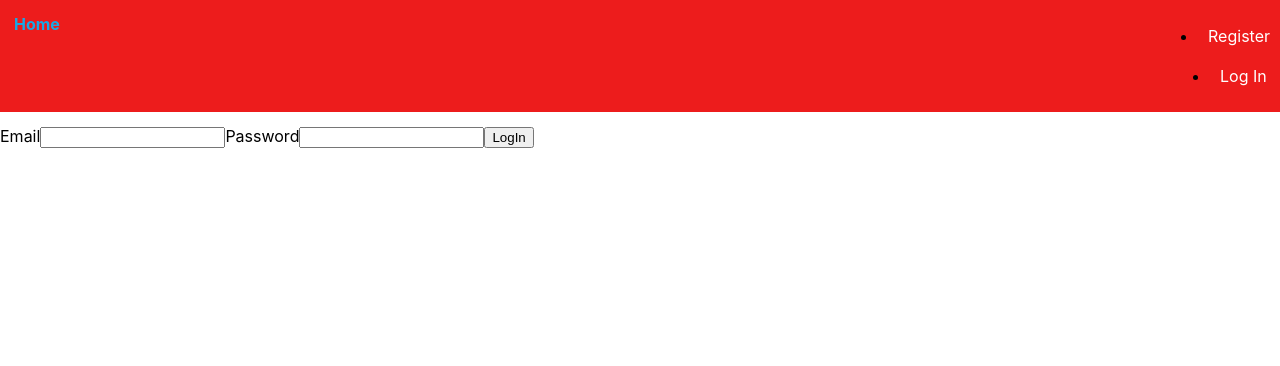
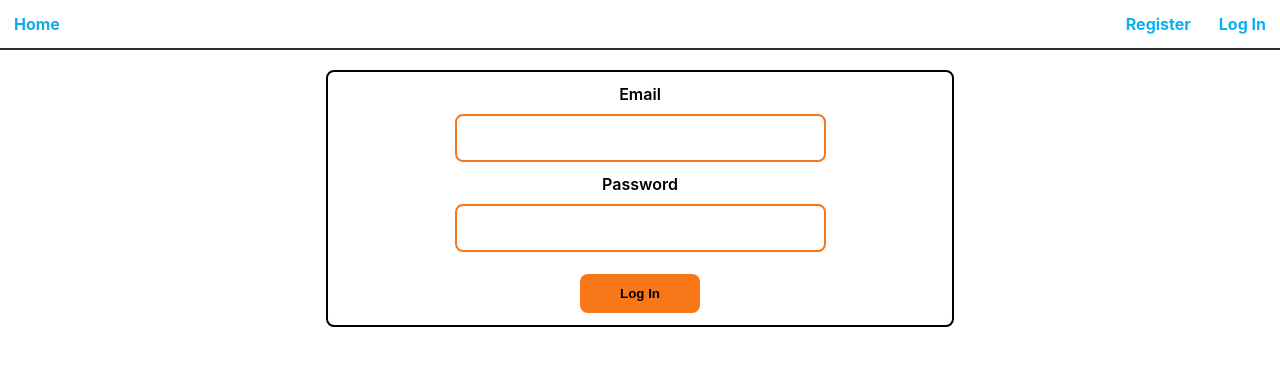
Before and after one commit to Evgeniy-D-2022/goit-react-hw-08-phonebook, a React (Create React App) app: page /goit-react-hw-08-phonebook/login in a window 1280 px wide. Shown: the top 366 px of the page. Built offline with nearby package versions, Linux system fonts and the light colour scheme.

Commit message:
add styles

```diff
--- a/src/components/AppBar/AppBar.module.css
+++ b/src/components/AppBar/AppBar.module.css
@@ -1,11 +1,7 @@
-.container {
-    width: 1200px;
-    padding: 0 32px;
-
-  }
   .header {
     display: flex;
     justify-content: space-between;
-    background-color: #ed1c1c;
-    margin-bottom: 14px;
-  }
+    align-items: center;
+    margin-bottom: 20px;
+    border-bottom: 2px solid #2a2f31;
+  };
--- a/src/components/AuthNav/AuthNav.jsx
+++ b/src/components/AuthNav/AuthNav.jsx
@@ -4,20 +4,14 @@ import css from './AuthNav.module.css';
 const AuthNav = () => {
 
     return (
-            <>
-            <ul className={css.user__bar}>
-                <li className={css.navigation__item}>
-                <NavLink className={css.navigation__link} to='/register'>
+            <div>
+                <NavLink className={css.nav__link} to='/register'>
                 Register
             </NavLink>
-                </li>
-                <li className={css.navigation__item}>
-                <NavLink className={css.navigation__link} to='/login'>
+                <NavLink className={css.nav__link} to='/login'>
                 Log In
             </NavLink>
-                </li>
-            </ul>
-            </>
+            </div>
     )
 };
 
--- a/src/components/AuthNav/AuthNav.module.css
+++ b/src/components/AuthNav/AuthNav.module.css
@@ -3,36 +3,15 @@
     text-decoration: none;
     padding: 14px;
     font-weight: 700;
-    color: #19a8e6;
+    color: #0caef4;
 
     .active {
-      color: #ed890e;
+      color: #fc8d05;
     }
 };
 
-.user__bar {
-  display: flex;
-  align-items: center;
-  justify-content: center;
-  padding: 12px;
-}
-.navigation {
-  display: flex;
-  justify-content: center;
-  padding: 12px;
-}
-.navigation__item {
-  padding: 10px;
-}
-.navigation__link {
-  color: #ffffff;
-  text-decoration: none;
-}
-.navigation__link:hover,
-.navigation__link:focus {
+/* .nav__link:hover,
+.nav__link:focus {
   transition: color 0.25s;
-  color: #f87719;
-}
-.navigation__item:nth-last-child(1) {
-  margin-left: 12px;
-}
+  color: #df6005;
+} */
--- a/src/components/Layout/Layout.jsx
+++ b/src/components/Layout/Layout.jsx
@@ -10,7 +10,7 @@ const Layout = () => {
       <AppBar />
       <Suspense
         fallback={
-            <Loader color={'#0fc1dd'} size={'100'} />
+            <Loader color={'#0f84dd'} size={'100'} />
         }>
         <Outlet />
       </Suspense>
--- a/src/components/Navigation/Navigation.jsx
+++ b/src/components/Navigation/Navigation.jsx
@@ -8,7 +8,7 @@ const Navigation = () => {
 
     return (
       <nav>
-            <NavLink className={css.navigation__link} to='/' >
+            <NavLink className={css.nav__link} to='/' >
                 Home
             </NavLink>
             {isLoggedIn && <NavLink className={css.navigation__link} to='/contacts'>
--- a/src/components/Navigation/Navigation.module.css
+++ b/src/components/Navigation/Navigation.module.css
@@ -1,4 +1,4 @@
-.navigation__link {
+.nav__link {
     display: inline-block;
     text-decoration: none;
     padding: 14px;
--- a/src/index.css
+++ b/src/index.css
@@ -14,6 +14,28 @@ code {
     monospace;
 }
 
+img {
+  display: block;
+  max-width: 100%;
+  height: auto;
+}
+
+h1,
+h2,
+h3,
+h4,
+h5,
+h6,
 p {
   margin: 0;
 }
+
+ul {
+  list-style: none;
+  padding: 0;
+  margin: 0;
+}
+
+a {
+  text-decoration: none;
+}
--- a/src/pages/Home/Home.module.css
+++ b/src/pages/Home/Home.module.css
@@ -10,12 +10,13 @@
     font-family: Arial, Helvetica, sans-serif;
     font-size: 36px;
     font-weight: 700;
-    color: rgb(59, 16, 166);
+    color: rgb(71, 22, 193);
+    margin-bottom: 20px;
 }
 
 .home__text {
     font-family: Arial, Helvetica, sans-serif;
     font-size: 24px;
-    color: rgb(59, 16, 166);
+    color: rgb(71, 22, 193);
 
 }
--- a/src/pages/Login/Login.jsx
+++ b/src/pages/Login/Login.jsx
@@ -54,7 +54,7 @@ const Login = () => {
             ></input>
           </label>
           <button type="submit" className={css.form__btn}>
-            LogIn
+            Log In
           </button>
         </form>
       </div>
--- a/src/pages/Login/Login.module.css
+++ b/src/pages/Login/Login.module.css
@@ -0,0 +1,62 @@
+.form {
+    display: flex;
+    flex-direction: column;
+    align-items: center;
+    width: 100%;
+    max-width: 600px;
+    color: black;
+    font-weight: 600;
+    border: 2px solid black;
+    border-radius: 8px;
+    overflow: hidden;
+    margin-left: auto;
+    margin-right: auto;
+    padding: 12px;
+  }
+
+  .form__btn {
+    display: inline-block;
+    padding: 12px 10px;
+    border: 0;
+    border-radius: 8px;
+    min-width: 120px;
+    background-size: 40%;
+    background-repeat: no-repeat;
+    background-position: center;
+    transition: opacity 250ms cubic-bezier(0.4, 0, 0.2, 1);
+    cursor: pointer;
+    outline: none;
+    background-color: #f87719;
+    color: black;
+    font-weight: 600;
+    margin-top: 10px;
+  }
+  .form__btn:hover {
+    background-color: orangered;
+    opacity: 1;
+  }
+  .form__label {
+    display: flex;
+    flex-direction: column;
+    align-items: center;
+    margin-bottom: 12px;
+  }
+  .form__input {
+    color: black;
+    font-weight: 600;
+    font-size: 18px;
+    background-color: inherit;
+    display: inline-block;
+    width: 100%;
+    font: inherit;
+    font-size: 20px;
+    border: #f87719 2px solid;
+    border-radius: 8px;
+    outline: none;
+    padding: 10px 12px;
+    margin-top: 10px;
+  }
+  .form__input :hover, :focus {
+        border-color: black;
+
+    }
--- a/src/pages/Register/Register.module.css
+++ b/src/pages/Register/Register.module.css
@@ -0,0 +1,63 @@
+
+  .form {
+    display: flex;
+    flex-direction: column;
+    align-items: center;
+    width: 100%;
+    max-width: 600px;
+    color: black;
+    font-weight: 600;
+    border: 2px solid black;
+    border-radius: 8px;
+    overflow: hidden;
+    margin-left: auto;
+    margin-right: auto;
+    padding: 12px;
+  }
+
+  .form__btn {
+    display: inline-block;
+    padding: 12px 10px;
+    border: 0;
+    border-radius: 8px;
+    min-width: 120px;
+    background-size: 40%;
+    background-repeat: no-repeat;
+    background-position: center;
+    transition: opacity 250ms cubic-bezier(0.4, 0, 0.2, 1);
+    cursor: pointer;
+    outline: none;
+    background-color: #f87719;
+    color: black;
+    font-weight: 600;
+    margin-top: 10px;
+  }
+  .form__btn:hover {
+    background-color: orangered;
+    opacity: 1;
+  }
+  .form__label {
+    display: flex;
+    flex-direction: column;
+    align-items: center;
+    margin-bottom: 12px;
+  }
+  .form__input {
+    color: black;
+    font-weight: 600;
+    font-size: 18px;
+    background-color: inherit;
+    display: inline-block;
+    width: 100%;
+    font: inherit;
+    font-size: 20px;
+    border: #f87719 2px solid;
+    border-radius: 8px;
+    outline: none;
+    padding: 10px 12px;
+    margin-top: 10px;
+  }
+  .form__input :hover, :focus {
+        border-color: black;
+
+    }
--- a/src/redux/auth/auth-selectors.js
+++ b/src/redux/auth/auth-selectors.js
@@ -1,6 +1,6 @@
 export const selectIsLoggedIn = state => state.auth.isLoggedIn;
 
-export const selectUser = state => state.auth.user;
+export const selectUser = state => state.auth.user.name;
 
 export const selectIsRefreshing = state => state.auth.isRefreshing;
 
```
